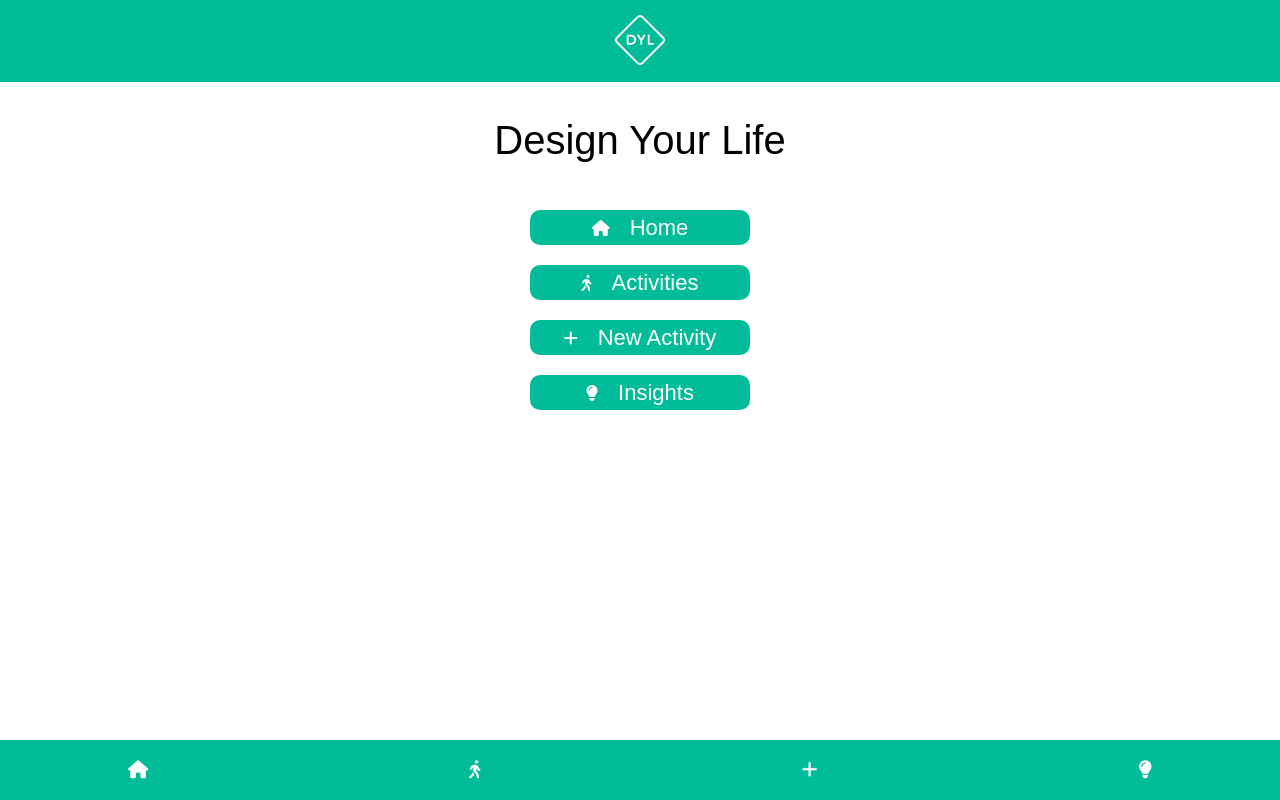
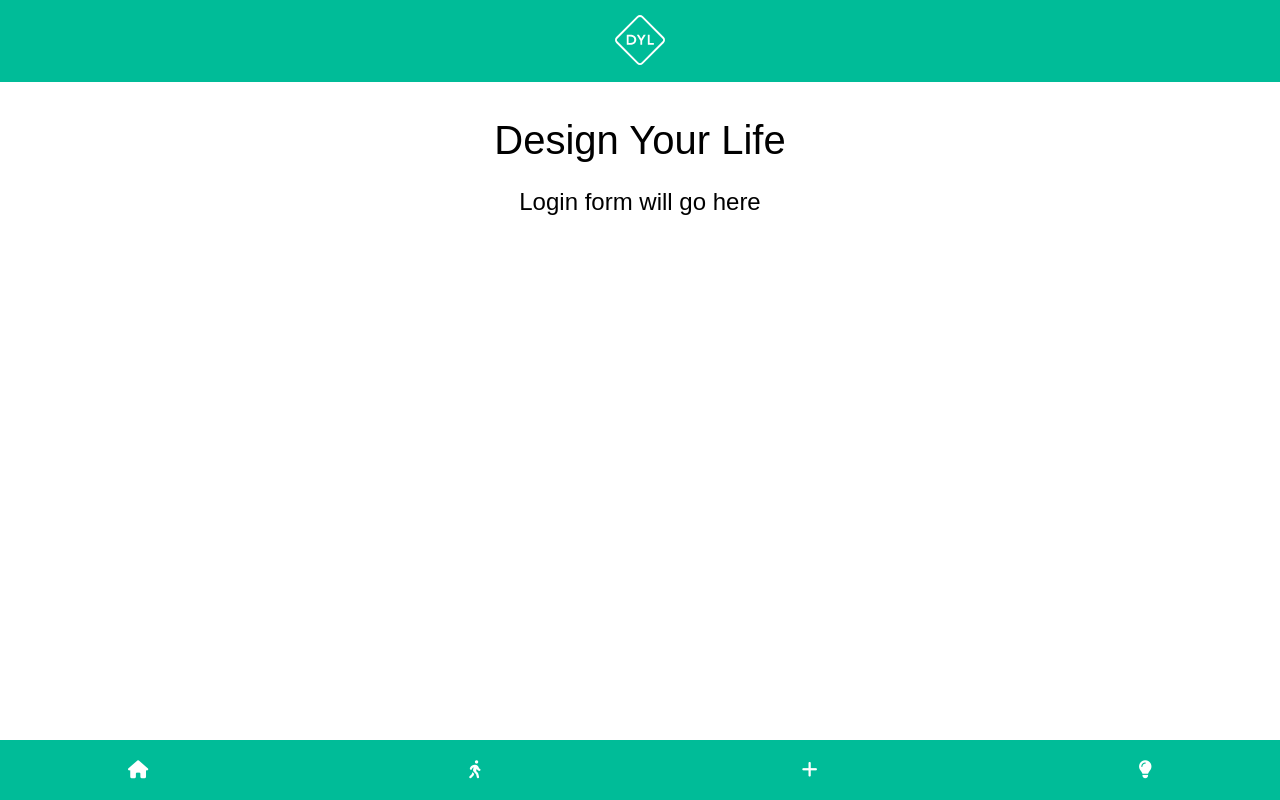
Before and after one commit to kurtve/React-Front-End, a React (Create React App) app in the folder react-front-end/: page / in a window 1280 px wide. Built offline with nearby package versions, Linux system fonts and the light colour scheme; a web font is replaced by a local one.

Commit message:
prep for adding login page

```diff
--- a/react-front-end/src/App.js
+++ b/react-front-end/src/App.js
@@ -3,7 +3,7 @@ import { Route } from 'react-router-dom';
 import styled from 'styled-components';
 
 import Nav from './Components/Nav/Nav';
-import Welcome from './Components/Welcome/Welcome';
+import Landing from './Components/Welcome/Landing';
 import ActivitiesFeed from './Components/Activities/ActivitesFeed';
 import ConfirmDelete from './Components/Activities/ConfirmDelete';
 import Insights from './Components/Insights/Insights';
@@ -24,17 +24,25 @@ function App() {
   `
 
 
+  const [status, setStatus] = useState({
+    username: '',
+    userID: null,
+    loggedIn: false,
+    message: ''
+  });
+
   const [activities, setActivities] = useState([]);
   const [insights, setInsights] = useState([]);
   const [search, setSearch] = useState('');
 
 
-  // one-time call to initialize state with persistent local storage
-  // pass an empty array as the 2nd arg to not use dummy data
+  // one-time call to initialize state
+  // check status to see if we're already logged in
+  // load activities and insights from backend
   useEffect(() => {
-    helpers.initialize('DYL_activities', helpers.initialActivities, setActivities);
-    helpers.initialize('DYL_insights', helpers.initialInsights, setInsights);
-  }, []);
+    helpers.initActivities(status, setActivities);
+    helpers.initInsights(status, setInsights);
+  }, [status]);
 
 
 
@@ -77,7 +85,9 @@ function App() {
 
       <Nav search={search} setSearch={setSearch} />
 
-      <Route exact path="/" component={Welcome} />
+      <Route exact path='/' render={(props) => (
+        <Landing {...props} status={status} setStatus={setStatus} />
+      )} />
 
       <Route path='/activities' render={(props) => (
         <ActivitiesFeed {...props} search={search} activities={activities} />
--- /dev/null
+++ b/react-front-end/src/Components/Welcome/Landing.js
@@ -0,0 +1,15 @@
+import React from 'react';
+import styled from 'styled-components';
+
+import Welcome from './Welcome';
+import Login from './Login';
+
+
+export default function Landing(props) {
+
+	return (
+		<div>
+			{ props.status.loggedIn ? <Welcome {...props} /> : <Login {...props} /> }
+		</div>
+	);
+}
--- /dev/null
+++ b/react-front-end/src/Components/Welcome/Login.js
@@ -0,0 +1,38 @@
+import React from "react";
+import styled from 'styled-components'
+
+
+const StyledLogin = styled.div `
+  display: flex;
+  flex-direction: column;
+  align-items: center;
+  flex-direction: flex-start;
+  margin-top: 100px;
+
+  h1 {
+    font-size: 4rem;
+    margin: 20px;
+  }
+
+  h3 {
+    font-size: 2.4rem;
+    margin: 10px;
+  }
+
+`;
+
+
+export default function Login() {
+
+  return (
+    <StyledLogin>
+      <h1>Design Your Life</h1>
+
+      <div className='login'>
+
+        <h3>Login form will go here</h3>
+
+      </div>
+    </StyledLogin>
+  )
+}
--- a/react-front-end/src/Functions/helperFunctions.js
+++ b/react-front-end/src/Functions/helperFunctions.js
@@ -92,6 +92,38 @@ export const categories = [{
 
 
 
+// initialilze Activities
+export const initActivities = (status, setActivities) => {
+  // if we are logged in, then get Activities for the user
+  if (status.loggedIn) {
+    getActivities(status.userID, setActivities);
+  }
+};
+
+
+// initialilze Insights
+export const initInsights = (status, setInsights) => {
+  // if we are logged in, then get Insights for the user
+  if (status.loggedIn) {
+    getInsights(status.userID, setInsights);
+  }
+};
+
+
+// for now...
+export const getActivities = (userID, setActivities) => {
+  initialize('DYL_activities', initialActivities, setActivities);
+};
+
+
+export const getInsights = (userID, setInsights) => {
+  initialize('DYL_insights', initialInsights, setInsights);
+};
+
+
+
+
+
 // initialize state, either using previous state if available, or initObj otherwise
 export const initialize = (dataName, initObj, setter) => {
   const prevState = JSON.parse(localStorage.getItem(dataName));
@@ -127,6 +159,8 @@ export const add = (dataName, newItem, itemList, setList) => {
 };
 
 
+
+
 // replace an item in a list
 export const edit = (dataName, item, itemList, setList) => {
   const index = itemList.findIndex(e => e.id === item.id);
```
Also changed, not shown: react-front-end/src/Components/Welcome/Register.js (added, +90 -0 lines).
